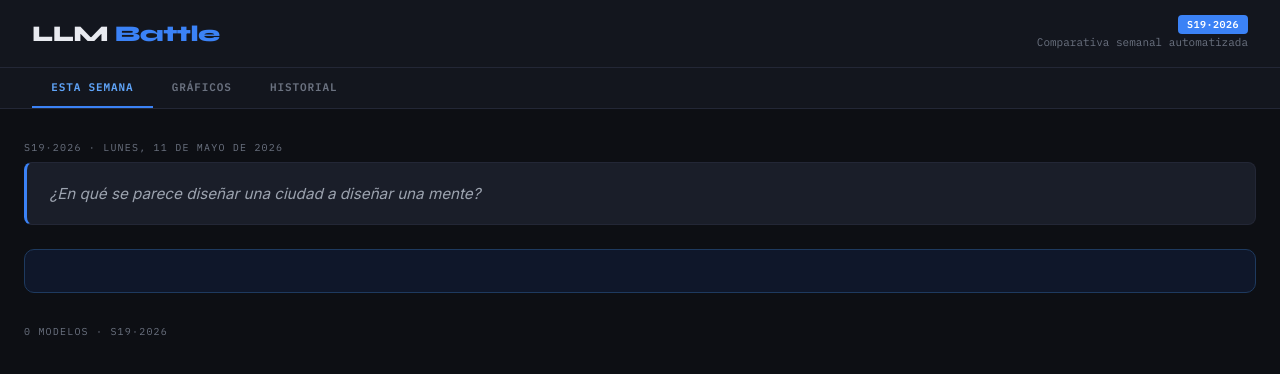
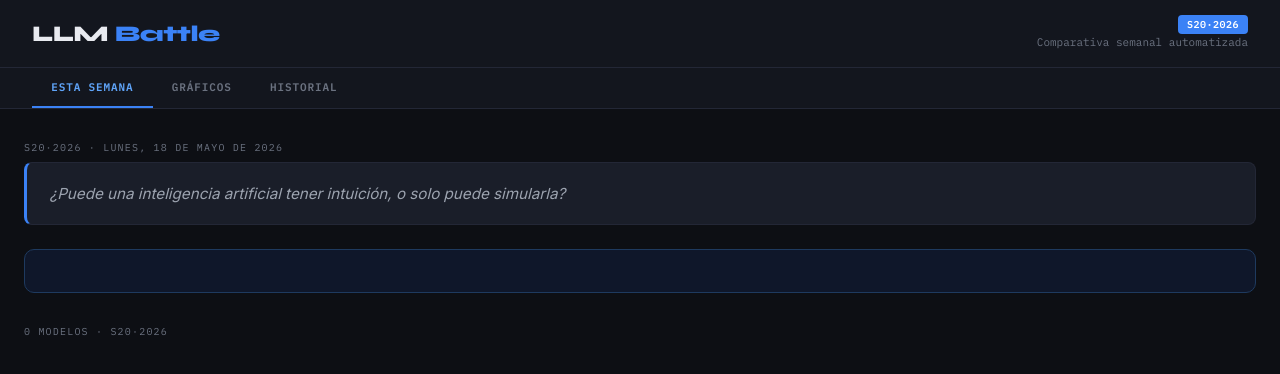
Before and after one commit to dedonatogabriel-bot/llm-battle, a website: page docs/index.html in a window 1280 px wide. Drawn offline with nearby package versions, Linux system fonts and the light colour scheme.

Commit message:
Battle semana 2026-W21

```diff
--- a/docs/index.html
+++ b/docs/index.html
@@ -108,7 +108,7 @@
 </div>
 
 <script>
-const WEEKS = [{"id":"S19·2026","label":"S19·2026","date":"lunes, 11 de mayo de 2026","prompt":"¿En qué se parece diseñar una ciudad a diseñar una mente?","results":[]}];
+const WEEKS = [{"id":"S20·2026","label":"S20·2026","date":"lunes, 18 de mayo de 2026","prompt":"¿Puede una inteligencia artificial tener intuición, o solo puede simularla?","results":[]}];
 const MODEL_LIST = [];
 
 const PALETTE = {
```
